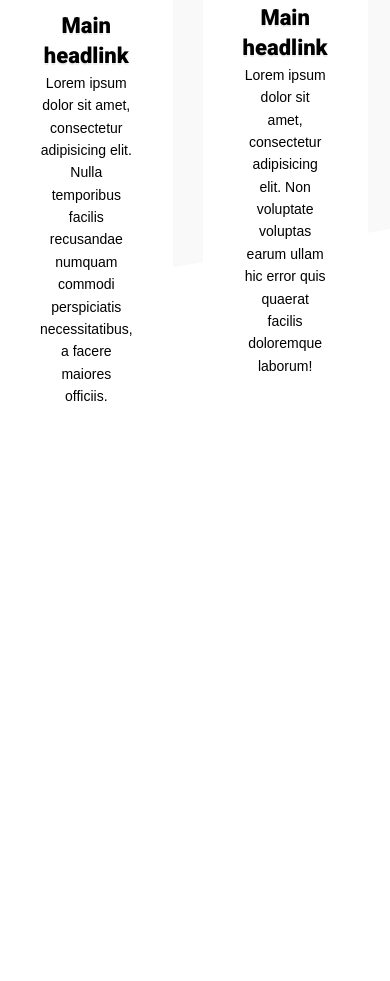
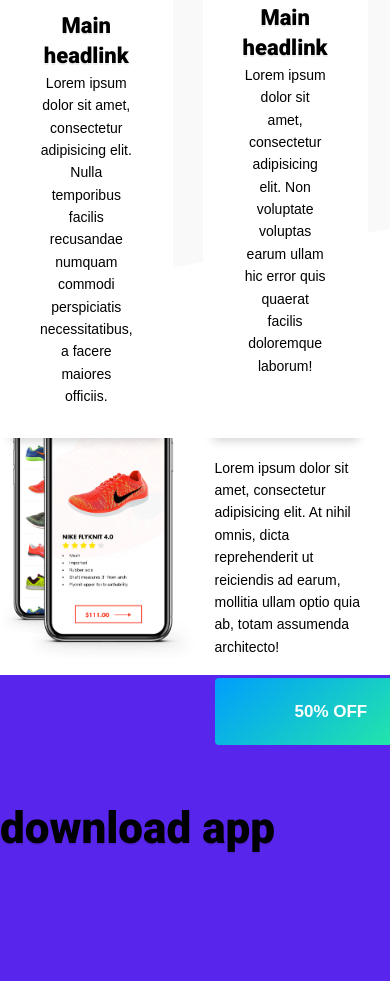
Before and after one commit to javadhemmati/landingPage_1, a website: page build/index.html in a window 390 px wide. Shown: the part 1191-2172 px from the top of the page. Before the commit the page ends 1629 px from the top, so only its background shows below. Drawn offline with Linux system fonts and the light colour scheme.

Commit message:
Built out the initial discount area
Skill needs responsive work

```diff
--- /dev/null
+++ b/source/sass/4-layout/_brands.sass
@@ -0,0 +1,13 @@
+#brands ul
+  margin: 0
+  padding: 20px 0
+  background: white
+  display: grid
+  grid-template-columns: repeat(6, auto)
+  @media only screen and (max-width:550px)
+    grid-template-columns: repeat(3, auto)
+
+  li
+    list-style: none
+  li img
+    width: 100%
--- /dev/null
+++ b/source/sass/4-layout/_discount.sass
@@ -0,0 +1,21 @@
+#discount
+  margin-top: 65px
+
+.discountLayout
+  display: flex
+  align-items: center
+  justify-content: center
+  img
+    width: 50%
+.offer
+  width: 40%
+  margin: 0 auto
+
+.offer .button
+  background: rgb(0,158,253)
+  background: -webkit-linear-gradient(50deg, rgba(0,158,253,1) 0%, rgba(21,201,203,1) 50%, rgba(42,245,152,1) 100%)
+  background: -o-linear-gradient(50deg, rgba(0,158,253,1) 0%, rgba(21,201,203,1) 50%, rgba(42,245,152,1) 100%)
+  background: linear-gradient(140deg, rgba(0,158,253,1) 0%, rgba(21,201,203,1) 50%, rgba(42,245,152,1) 100%)
+  color: white
+  padding: 20px 80px
+  font-size: 17px
--- /dev/null
+++ b/source/sass/4-layout/_download.sass
@@ -0,0 +1,4 @@
+#download
+  background: #5825ec
+  padding: 100px 0
+  margin-top: -70px
--- a/source/sass/6-pages/_page-home.sass
+++ b/source/sass/6-pages/_page-home.sass
@@ -45,17 +45,3 @@ a.download
   background: white
   color: $ocean
   box-shadow: 0 12px 10px -10px rgba(0,0,0,0.2)
-
-#brands ul
-  margin: 0
-  padding: 20px 0
-  background: white
-  display: grid
-  grid-template-columns: repeat(6, auto)
-  @media only screen and (max-width:550px)
-    grid-template-columns: repeat(3, auto)
-
-  li
-    list-style: none
-  li img
-    width: 100%
--- a/source/sass/main.sass
+++ b/source/sass/main.sass
@@ -22,6 +22,10 @@
 // 4 - LAYOUT
 @import '4-layout/nav'
 @import '4-layout/features'
+@import '4-layout/brands'
+@import '4-layout/discount'
+@import '4-layout/download'
+
 
 
 // 5 - MODULES
```
Also changed, not shown: build/assets/css/main.min.css, build/assets/img/twoPhones.png (added), build/index.html, source/img/twoPhones.png (added).
